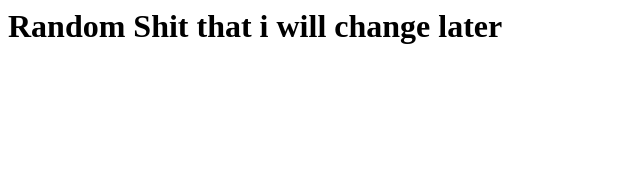
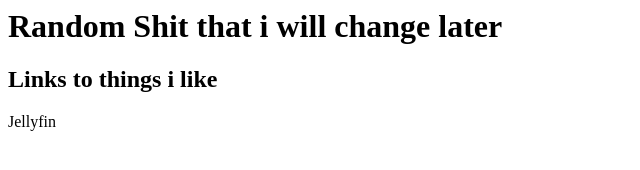
Before and after one commit to loptyria/loptyria.github.io, a plain HTML site: page index.html in a window 1280 px wide. Shown: the whole page, without its empty margins (0-640 px from the left). Drawn offline with Linux system fonts and the light colour scheme.

Commit message:
Update index.html

```diff
--- a/index.html
+++ b/index.html
@@ -1 +1,7 @@
 <h1> Random Shit that i will change later </h1>
+
+<body>
+  <h2>Links to things i like</h2>
+  <dl> Jellyfin </dl>
+
+</body>
```
